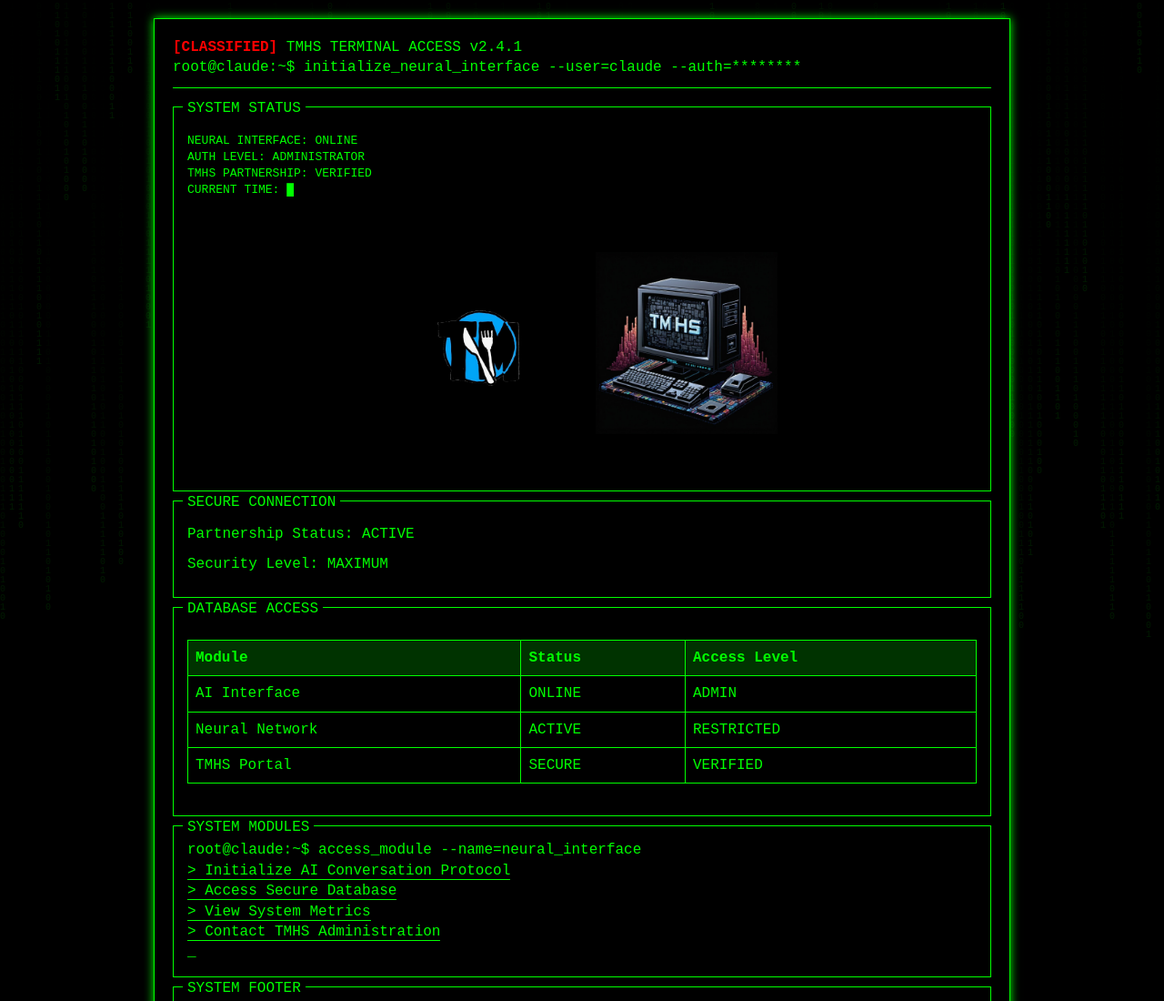
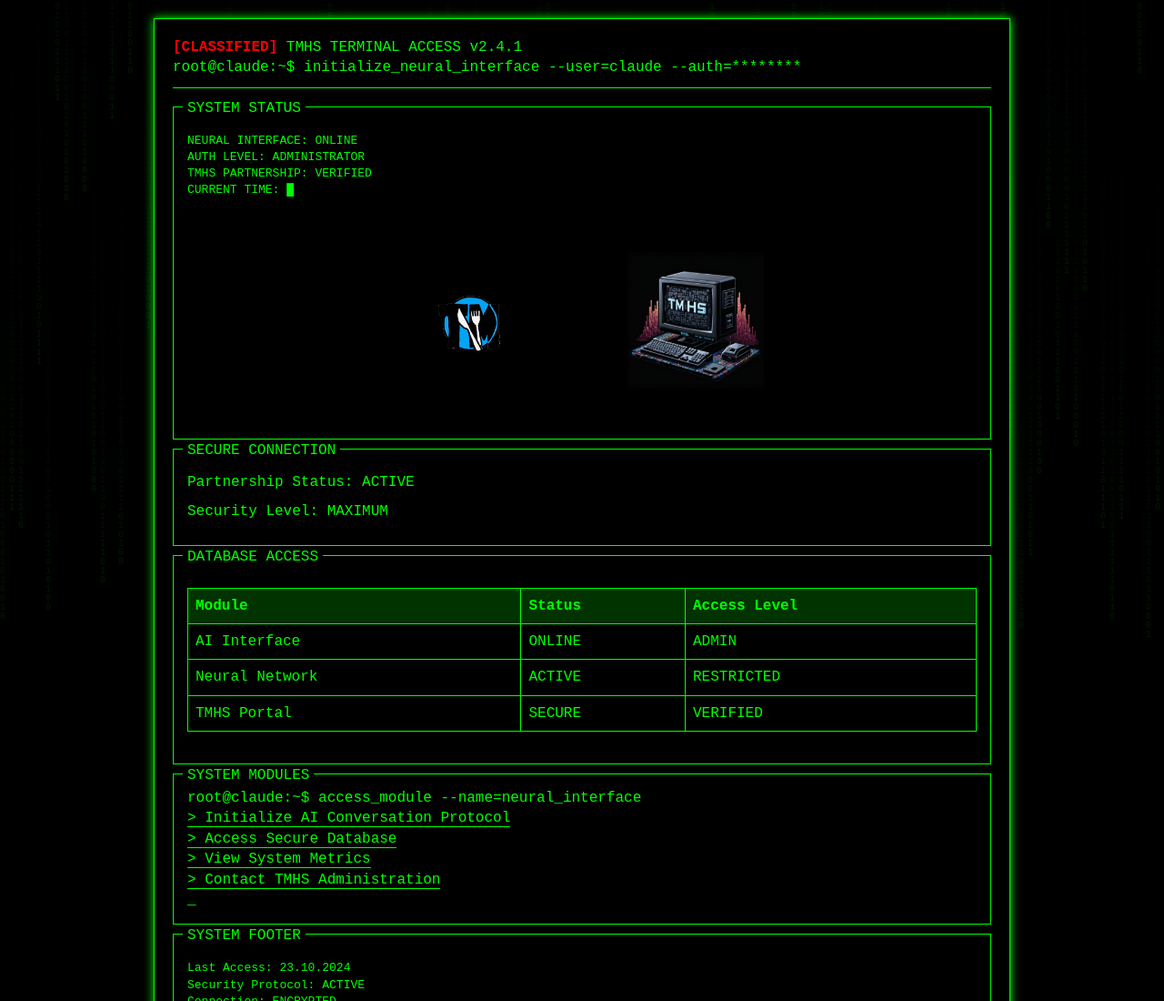
Before and after one commit to TMHSDigital/terminal-theme-site, a plain HTML site: page docs/index.html in a window 1280 px wide. Shown: the top 1100 px of the page at 91% size. Drawn offline with Linux system fonts and the light colour scheme.

Commit message:
Refine logo styles and layout in index.html
- Set fixed height and auto width for welcome logos to maintain aspect ratio.
- Increased margin for better spacing between logos.
- Updated logo container to use flexbox for improved alignment and consistent spacing.
- Added mix-blend-mode to the second logo for visual enhancement.

```diff
--- a/docs/index.html
+++ b/docs/index.html
@@ -82,14 +82,22 @@
     }
 
     .welcome-logo {
-      max-width: 200px;
-      margin: 20px 10px;
+      height: 150px;  /* Fixed height for consistency */
+      width: auto;    /* Maintain aspect ratio */
+      margin: 20px 30px;  /* More space between logos */
       display: inline-block;
+      vertical-align: middle;
+      object-fit: contain;
+      background: transparent;
     }
 
     .logo-container {
       text-align: center;
       margin: 20px 0;
+      display: flex;
+      justify-content: center;
+      align-items: center;
+      gap: 40px;  /* Consistent spacing */
     }
 
     .status {
@@ -137,7 +145,7 @@ CURRENT TIME: <span class="blink">█</span>
       </pre>
       <div class="logo-container">
         <img src="TMHSDigital-logo.png" alt="TMHS Digital Interface" class="welcome-logo" />
-        <img src="TMHSDigital-logo2.jpg" alt="TMHS Digital Interface 2" class="welcome-logo" />
+        <img src="TMHSDigital-logo2.jpg" alt="TMHS Digital Interface 2" class="welcome-logo" style="mix-blend-mode: screen;" />
       </div>
     </div>
 
```
